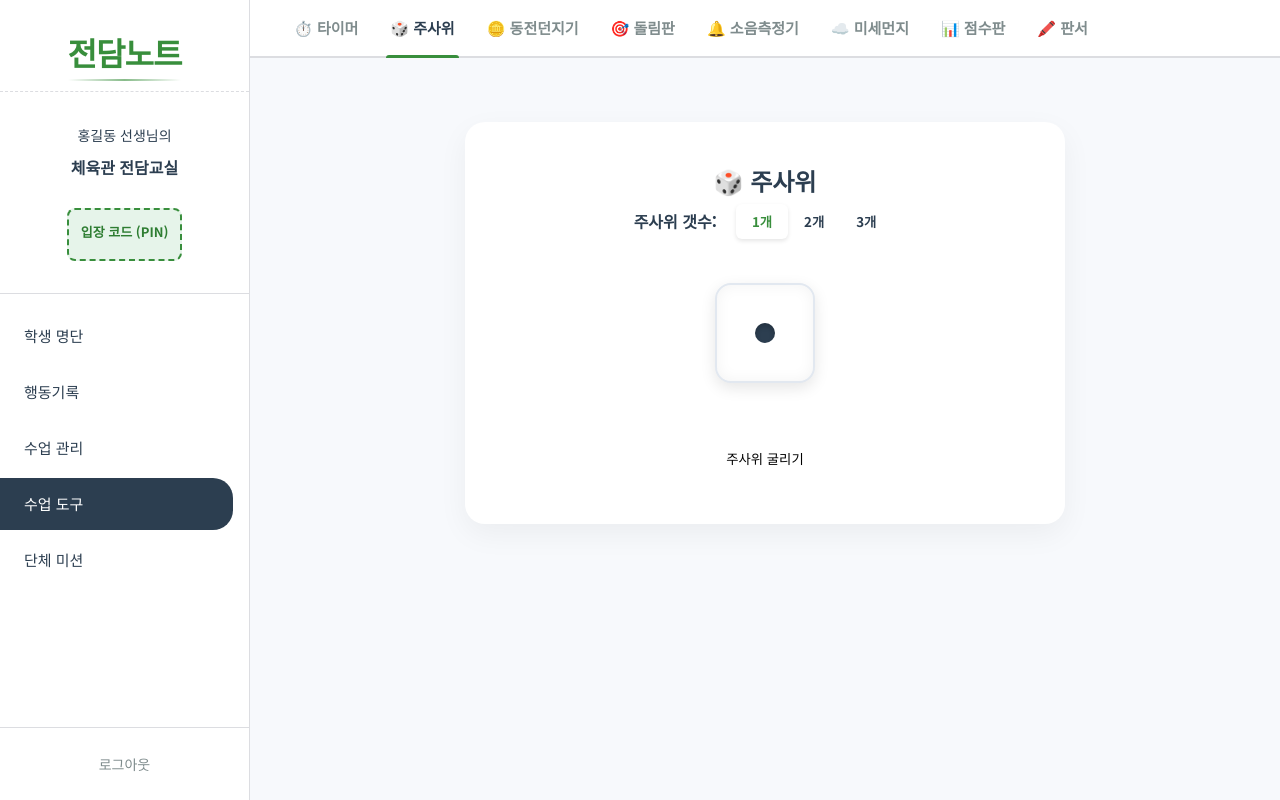
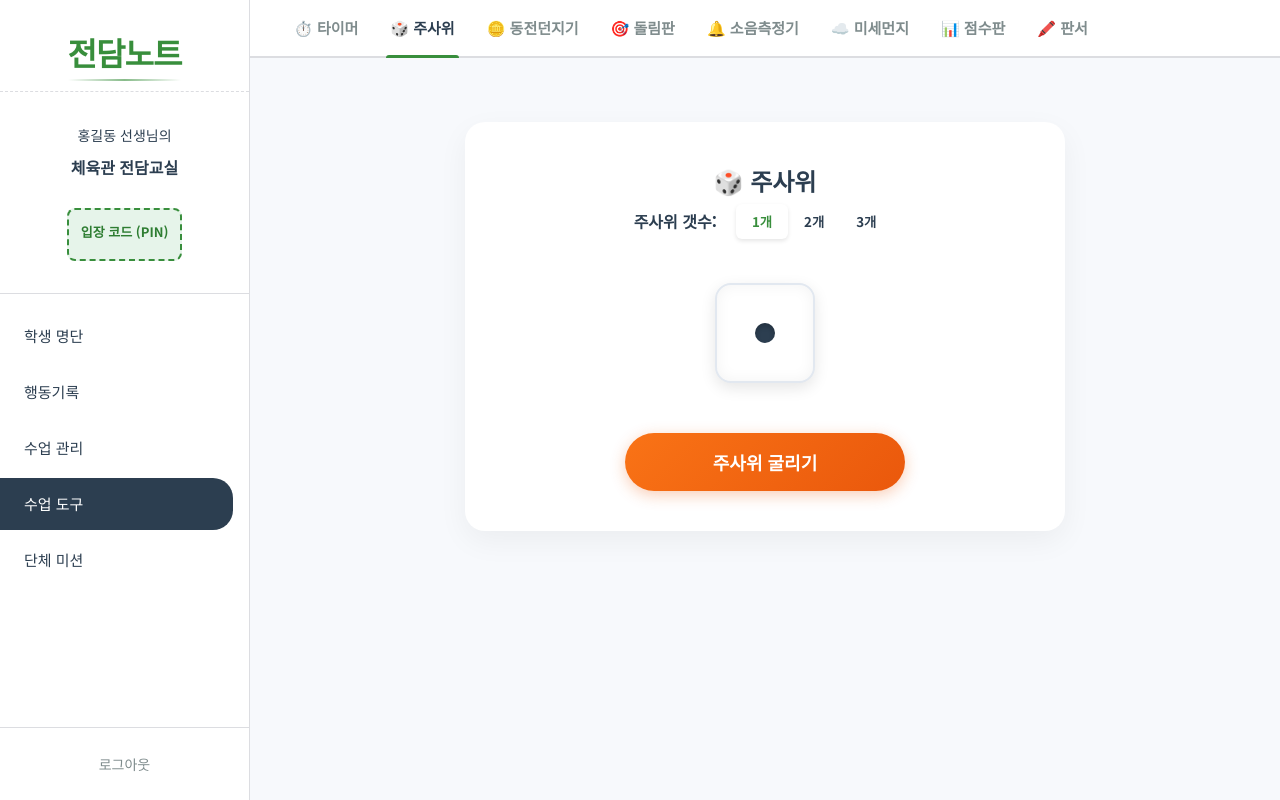
Before and after one commit to KOOthcr/Specialist-Note-for-CLASS, a React (Vite) app in the folder client/: page /main/tools/dice in a window 1280 px wide. Built offline with nearby package versions, Linux system fonts and the light colour scheme; no server answers; the database is empty; sample sign-in values are in the browser's storage; a web font is replaced by a local one.

Commit message:
Update dice roll button to match premium coin toss button style

```diff
--- a/client/src/pages/tools/DicePage.css
+++ b/client/src/pages/tools/DicePage.css
@@ -103,8 +103,34 @@
 
 .roll-btn {
   width: 100%;
-  max-width: 300px;
-  padding: 16px;
+  max-width: 280px;
+  padding: 16px 32px;
+  background: linear-gradient(135deg, #f97316 0%, #ea580c 100%);
+  color: white;
+  border-radius: 30px;
+  font-size: 18px;
+  font-weight: 800;
+  border: none;
+  cursor: pointer;
+  transition: all 0.3s cubic-bezier(0.175, 0.885, 0.32, 1.275);
+  box-shadow: 0 4px 15px rgba(234, 88, 12, 0.3);
+  display: block;
+}
+
+.roll-btn:hover:not(:disabled) {
+  transform: translateY(-2px);
+  box-shadow: 0 6px 20px rgba(234, 88, 12, 0.4);
+}
+
+.roll-btn:active:not(:disabled) {
+  transform: translateY(0);
+}
+
+.roll-btn:disabled {
+  background: #cbd5e1;
+  box-shadow: none;
+  cursor: default;
+  opacity: 0.7;
 }
 
 @keyframes shake {
```
